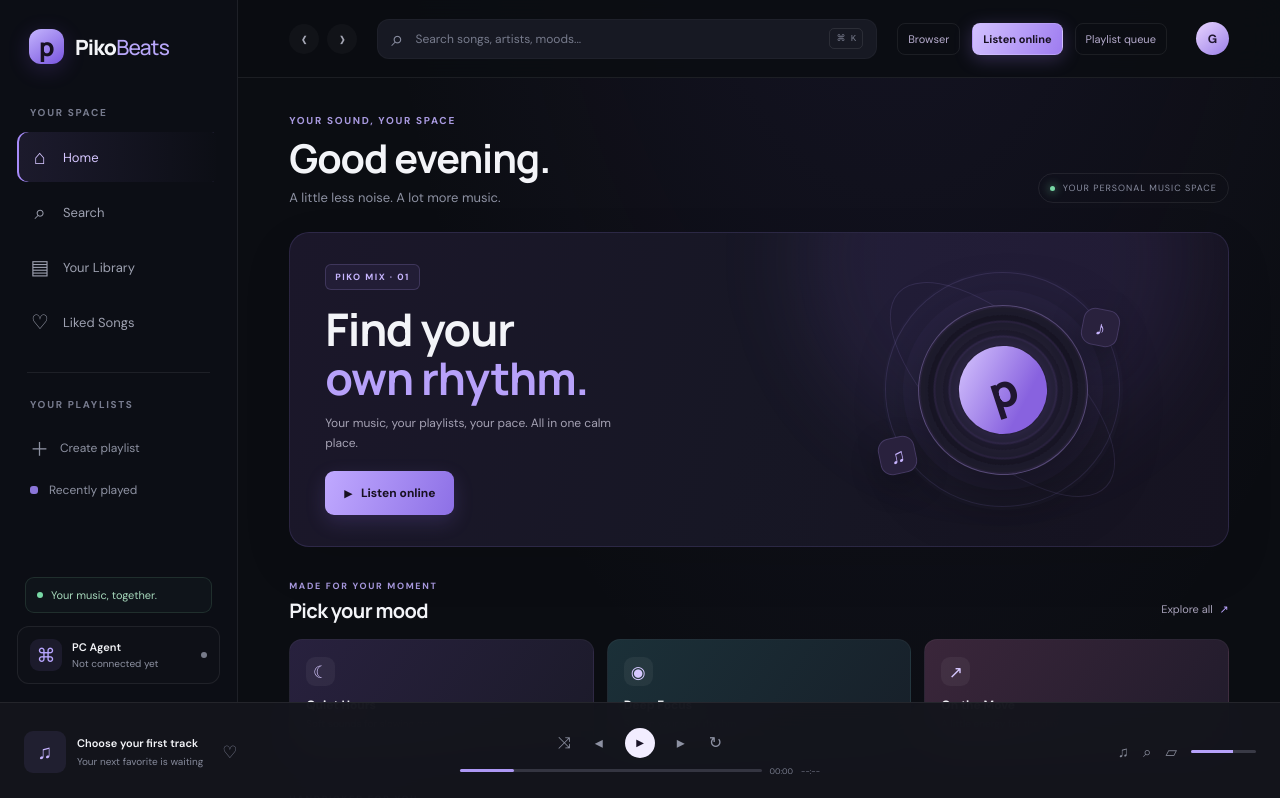
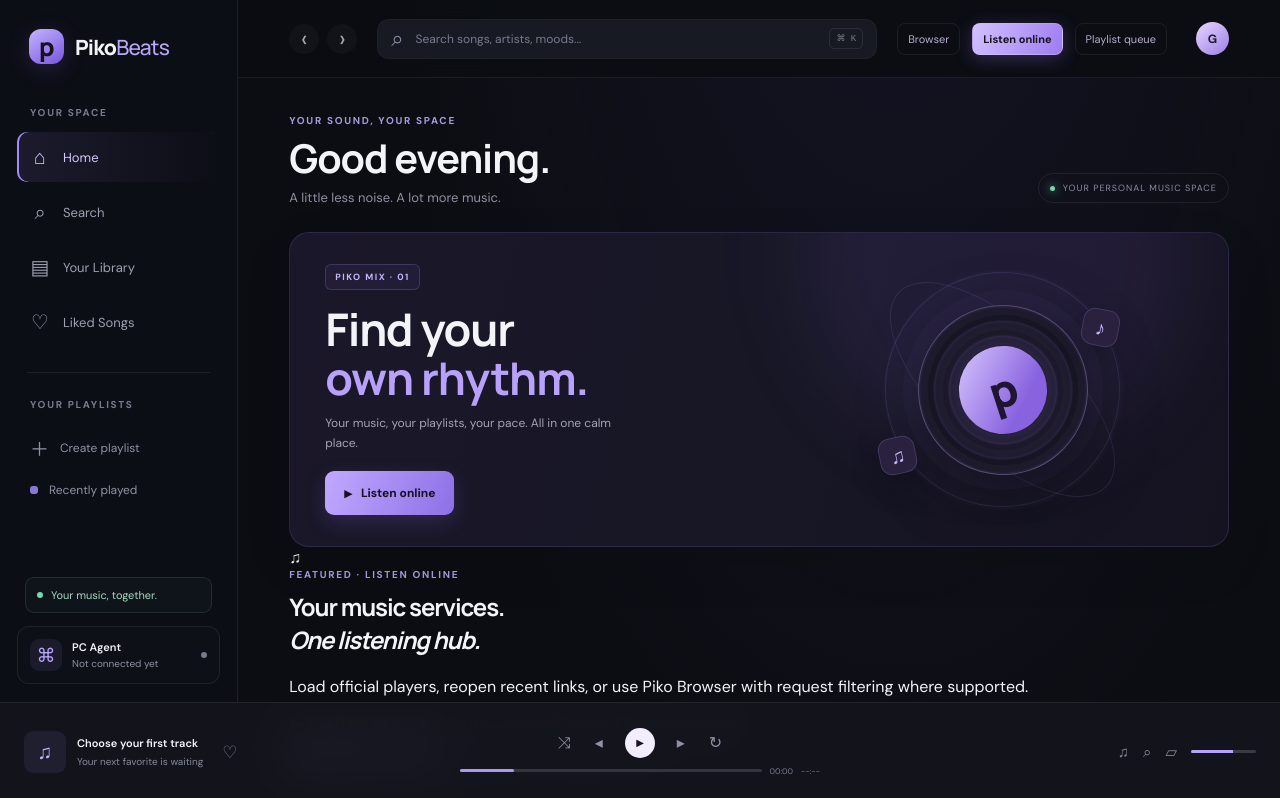
Before and after one commit to mellow-xg/piko-beats, a Next.js app: page / in a window 1280 px wide. Shown: the top 798 px of the page. Built offline with nearby package versions, Linux system fonts and the light colour scheme; no server answers.

Commit message:
Feature Listen Online as a first-class home destination

```diff
--- a/app/page.jsx
+++ b/app/page.jsx
@@ -101,6 +101,14 @@ export default function Home() {
             <div className="hero-art"><div className="orbit orbit-a" /><div className="orbit orbit-b" /><div className="hero-disc"><span>p</span></div><div className="floating-note note-a">♪</div><div className="floating-note note-b">♫</div></div>
           </section>}
 
+          {activeTab === "Home" && <section className="online-hub-card">
+            <div className="online-hub-art" aria-hidden="true"><span>♫</span><i /><b /></div>
+            <div className="online-hub-copy"><p className="eyebrow">FEATURED · LISTEN ONLINE</p><h2>Your music services.<br /><em>One listening hub.</em></h2><p>Load official players, reopen recent links, or use Piko Browser with request filtering where supported.</p>
+              <div className="online-hub-features"><span>▶ YouTube Music</span><span>◉ Spotify</span><span>☁ SoundCloud</span><span>◈ Filtered browser</span></div>
+              <div className="online-hub-actions"><Link href="/listen" className="primary-button">Open Listen Online <span>→</span></Link><Link href="/browser" className="online-hub-secondary">Piko Browser ↗</Link><Link href="/queue" className="online-hub-secondary">Save for later ↗</Link></div>
+            </div>
+          </section>}
+
           {activeTab === "Home" && <section className="section-block"><div className="section-heading"><div><p className="eyebrow">MADE FOR YOUR MOMENT</p><h2>Pick your mood</h2></div><button className="text-button" onClick={() => setActiveTab("Search")}>Explore all <span>↗</span></button></div><div className="mix-grid">{mixes.map((mix) => <button key={mix.title} className={`mix-card ${mix.color}`} onClick={() => { setQuery(mix.title === "Deep Focus" ? "Lo-fi" : mix.title === "On the Move" ? "Electronic" : "Chill"); setActiveTab("Search"); }}><span className="mix-icon">{mix.icon}</span><span className="mix-title">{mix.title}</span><span className="mix-subtitle">{mix.subtitle}</span><span className="mix-play">▶</span></button>)}</div></section>}
 
           <section className="section-block track-section"><div className="section-heading"><div><p className="eyebrow">{query ? "SEARCH RESULTS" : activeTab === "Liked Songs" ? "YOUR COLLECTION" : "HANDPICKED FOR YOU"}</p><h2>{query ? "Matching tracks" : activeTab === "Liked Songs" ? "Liked songs" : activeTab === "Your Library" ? "Recently played" : "Made to be replayed"}</h2></div><span className="track-total">{(activeTab === "Liked Songs" ? visibleTracks.filter((track) => liked.includes(track.id)) : visibleTracks).length} TRACKS</span></div>
```
